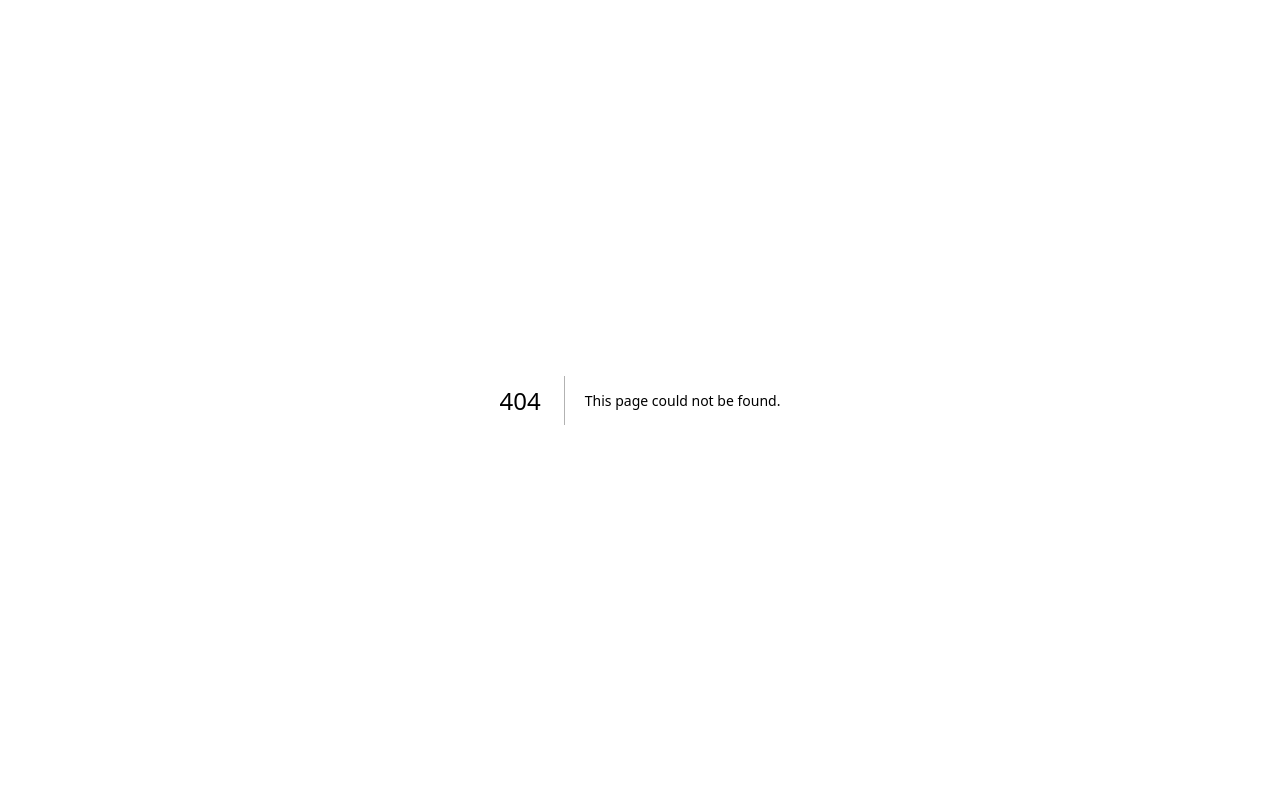
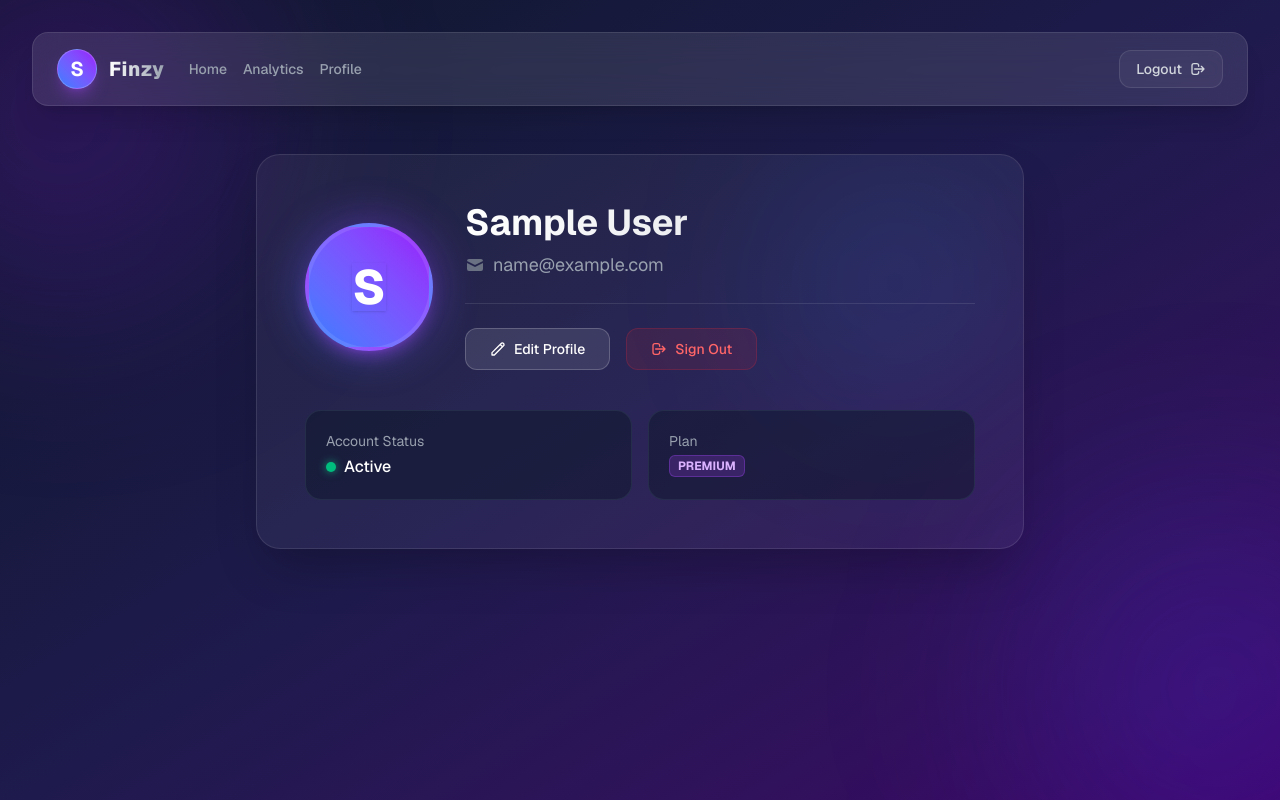
Before and after one commit to BertrandOscarSaputra/KeuanganMandiri, a Next.js app in the folder frontend/: page /profile in a window 1280 px wide. Before the commit this address had no page. Built offline with nearby package versions, Linux system fonts and the light colour scheme; sample sign-in values are in the browser's storage.

Commit message:
feat: implement user profile page and global navigation component

```diff
--- a/frontend/app/page.tsx
+++ b/frontend/app/page.tsx
@@ -20,6 +20,7 @@ export default function Home() {
   const [editingTransaction, setEditingTransaction] = useState<any>(null);
   const [isEditModalOpen, setIsEditModalOpen] = useState(false);
   const [activeTab, setActiveTab] = useState<'all' | 'expense' | 'income' | 'latest'>('latest');
+  const [userName, setUserName] = useState<string>("");
 
   const fetchTransactions = async () => {
     try {
@@ -55,6 +56,15 @@ export default function Home() {
     if (!isLogin) {
       router.push("/login");
     } else {
+      const userData = localStorage.getItem("user");
+      if (userData) {
+        try {
+          const parsedUser = JSON.parse(userData);
+          if (parsedUser.name) setUserName(parsedUser.name);
+        } catch (e) {
+          console.error("Error parsing user data", e);
+        }
+      }
       fetchTransactions();
     }
   }, [router]);
@@ -160,7 +170,7 @@ export default function Home() {
 
         <div className="mb-8 mt-4 animate-fade-in-up">
           <h1 className="text-3xl sm:text-4xl font-extrabold tracking-tight">Dashboard</h1>
-          <p className="text-gray-400 mt-1">Welcome back, track your finances effortlessly.</p>
+          <p className="text-gray-400 mt-1">Welcome back{userName ? `, ${userName}` : ''}, track your finances effortlessly.</p>
         </div>
 
         {/* SUMMARY */}
--- /dev/null
+++ b/frontend/app/profile/page.tsx
@@ -0,0 +1,131 @@
+"use client";
+
+import { useEffect, useState } from "react";
+import { useRouter } from "next/navigation";
+import Navbar from "@/components/Navbar";
+
+export default function ProfilePage() {
+  const router = useRouter();
+  const [mounted, setMounted] = useState(false);
+  const [user, setUser] = useState<{ name: string; email: string } | null>(null);
+
+  useEffect(() => {
+    setMounted(true);
+    const isLogin = localStorage.getItem("isLogin");
+    if (!isLogin) {
+      router.push("/login");
+    } else {
+      const userData = localStorage.getItem("user");
+      if (userData) {
+        try {
+          const parsedUser = JSON.parse(userData);
+          setUser({
+            name: parsedUser.name || "Unknown User",
+            email: parsedUser.email || "No email provided",
+          });
+        } catch (e) {
+          console.error("Error parsing user data", e);
+        }
+      }
+    }
+  }, [router]);
+
+  if (!mounted) return null;
+
+  const getInitial = (name: string) => {
+    return name ? name.charAt(0).toUpperCase() : "U";
+  };
+
+  const handleLogout = () => {
+    localStorage.removeItem("isLogin");
+    localStorage.removeItem("token");
+    localStorage.removeItem("user");
+    router.push("/login");
+  };
+
+  return (
+    <div className="min-h-screen bg-gradient-to-br from-slate-900 via-indigo-950 to-purple-950 text-white relative overflow-hidden">
+      {/* Dynamic Background Elements */}
+      <div className="absolute top-0 left-0 w-full h-full overflow-hidden pointer-events-none z-0">
+        <div className="absolute top-[-10%] left-[-10%] w-96 h-96 bg-purple-600/20 rounded-full blur-[100px]"></div>
+        <div className="absolute bottom-[-10%] right-[-10%] w-96 h-96 bg-indigo-600/20 rounded-full blur-[100px]"></div>
+      </div>
+
+      <div className="max-w-7xl mx-auto p-4 sm:p-6 lg:p-8 relative z-10">
+        <Navbar />
+
+        <div className="mt-12 max-w-3xl mx-auto animate-fade-in-up">
+          <div className="bg-white/5 backdrop-blur-xl border border-white/10 rounded-3xl p-8 sm:p-12 shadow-2xl relative overflow-hidden group">
+            {/* Decorative background glow for card */}
+            <div className="absolute top-0 right-0 w-64 h-64 bg-blue-500/10 rounded-full blur-[80px] -z-10 group-hover:bg-blue-500/20 transition-colors duration-500"></div>
+
+            <div className="flex flex-col sm:flex-row items-center gap-8">
+              {/* Avatar */}
+              <div className="relative">
+                <div className="w-32 h-32 rounded-full bg-gradient-to-tr from-blue-500 to-purple-600 flex items-center justify-center shadow-lg shadow-purple-500/30 border-4 border-white/10 relative z-10">
+                  <span className="text-5xl font-extrabold text-white shadow-sm">
+                    {user ? getInitial(user.name) : "?"}
+                  </span>
+                </div>
+                <div className="absolute inset-0 rounded-full bg-gradient-to-tr from-blue-500 to-purple-600 blur-xl opacity-40 animate-pulse"></div>
+              </div>
+
+              {/* Info */}
+              <div className="flex-1 text-center sm:text-left space-y-2">
+                <h2 className="text-3xl sm:text-4xl font-bold bg-clip-text text-transparent bg-gradient-to-r from-white to-gray-300">
+                  {user?.name || "Loading..."}
+                </h2>
+                <p className="text-gray-400 text-lg flex items-center justify-center sm:justify-start gap-2">
+                  <svg xmlns="http://www.w3.org/2000/svg" className="h-5 w-5 text-gray-500" viewBox="0 0 20 20" fill="currentColor">
+                    <path d="M2.003 5.884L10 9.882l7.997-3.998A2 2 0 0016 4H4a2 2 0 00-1.997 1.884z" />
+                    <path d="M18 8.118l-8 4-8-4V14a2 2 0 002 2h12a2 2 0 002-2V8.118z" />
+                  </svg>
+                  {user?.email || "Loading..."}
+                </p>
+
+                <div className="mt-6 pt-6 border-t border-white/10 flex flex-col sm:flex-row gap-4">
+                  <button
+                    onClick={() => alert("Edit profile feature coming soon!")}
+                    className="px-6 py-2.5 bg-white/10 hover:bg-white/20 border border-white/20 rounded-xl text-sm font-medium transition-all duration-300 flex items-center justify-center gap-2"
+                  >
+                    <svg xmlns="http://www.w3.org/2000/svg" className="h-4 w-4" fill="none" viewBox="0 0 24 24" stroke="currentColor">
+                      <path strokeLinecap="round" strokeLinejoin="round" strokeWidth={2} d="M15.232 5.232l3.536 3.536m-2.036-5.036a2.5 2.5 0 113.536 3.536L6.5 21.036H3v-3.572L16.732 3.732z" />
+                    </svg>
+                    Edit Profile
+                  </button>
+                  <button
+                    onClick={handleLogout}
+                    className="px-6 py-2.5 bg-red-500/10 hover:bg-red-500/20 text-red-400 border border-red-500/20 hover:border-red-500/40 rounded-xl text-sm font-medium transition-all duration-300 flex items-center justify-center gap-2"
+                  >
+                    <svg xmlns="http://www.w3.org/2000/svg" className="h-4 w-4" fill="none" viewBox="0 0 24 24" stroke="currentColor">
+                      <path strokeLinecap="round" strokeLinejoin="round" strokeWidth={2} d="M17 16l4-4m0 0l-4-4m4 4H7m6 4v1a3 3 0 01-3 3H6a3 3 0 01-3-3V7a3 3 0 013-3h4a3 3 0 013 3v1" />
+                    </svg>
+                    Sign Out
+                  </button>
+                </div>
+              </div>
+            </div>
+
+            {/* Extra Account Status Section */}
+            <div className="mt-10 grid grid-cols-1 sm:grid-cols-2 gap-4">
+              <div className="bg-slate-900/50 rounded-2xl p-5 border border-slate-700/50">
+                <p className="text-gray-400 text-sm mb-1">Account Status</p>
+                <div className="flex items-center gap-2">
+                  <span className="w-2.5 h-2.5 rounded-full bg-emerald-500 shadow-[0_0_8px_rgba(16,185,129,0.8)]"></span>
+                  <span className="text-white font-medium">Active</span>
+                </div>
+              </div>
+              <div className="bg-slate-900/50 rounded-2xl p-5 border border-slate-700/50">
+                <p className="text-gray-400 text-sm mb-1">Plan</p>
+                <div className="flex items-center gap-2">
+                  <span className="px-2 py-0.5 rounded-md bg-purple-500/20 text-purple-300 text-xs font-bold border border-purple-500/30">PREMIUM</span>
+                </div>
+              </div>
+            </div>
+          </div>
+        </div>
+
+      </div>
+    </div>
+  );
+}
--- a/frontend/components/Navbar.tsx
+++ b/frontend/components/Navbar.tsx
@@ -2,12 +2,30 @@
 
 import { useRouter } from "next/navigation";
 import Link from "next/link";
+import { useEffect, useState } from "react";
 
 export default function Navbar() {
   const router = useRouter();
+  const [initial, setInitial] = useState("U");
+
+  useEffect(() => {
+    const userData = localStorage.getItem("user");
+    if (userData) {
+      try {
+        const parsedUser = JSON.parse(userData);
+        if (parsedUser.name) {
+          setInitial(parsedUser.name.charAt(0).toUpperCase());
+        }
+      } catch (e) {
+        console.error("Error parsing user data in Navbar", e);
+      }
+    }
+  }, []);
 
   const handleLogout = () => {
     localStorage.removeItem("isLogin");
+    localStorage.removeItem("token");
+    localStorage.removeItem("user");
     router.push("/login");
   };
 
@@ -15,8 +33,8 @@ export default function Navbar() {
     <nav className="flex justify-between items-center bg-white/10 backdrop-blur-lg border border-white/10 px-6 py-4 shadow-xl rounded-2xl w-full">
       <div className="flex items-center gap-6">
         <div className="flex items-center gap-3">
-          <div className="w-10 h-10 rounded-full bg-gradient-to-tr from-blue-500 to-purple-600 flex items-center justify-center shadow-lg shadow-purple-500/30">
-            <span className="font-bold text-white text-xl">F</span>
+          <div className="w-10 h-10 rounded-full bg-gradient-to-tr from-blue-500 to-purple-600 flex items-center justify-center shadow-lg shadow-purple-500/30 border border-white/20">
+            <span className="font-bold text-white text-xl">{initial}</span>
           </div>
           <h1 className="font-extrabold text-xl tracking-wide bg-clip-text text-transparent bg-gradient-to-r from-white to-gray-400">Finzy</h1>
         </div>
@@ -34,6 +52,12 @@ export default function Navbar() {
           >
             Analytics
           </Link>
+          <Link
+            href="/profile"
+            className="text-gray-400 hover:text-white transition-colors text-sm font-medium"
+          >
+            Profile
+          </Link>
         </div>
       </div>
 
```
